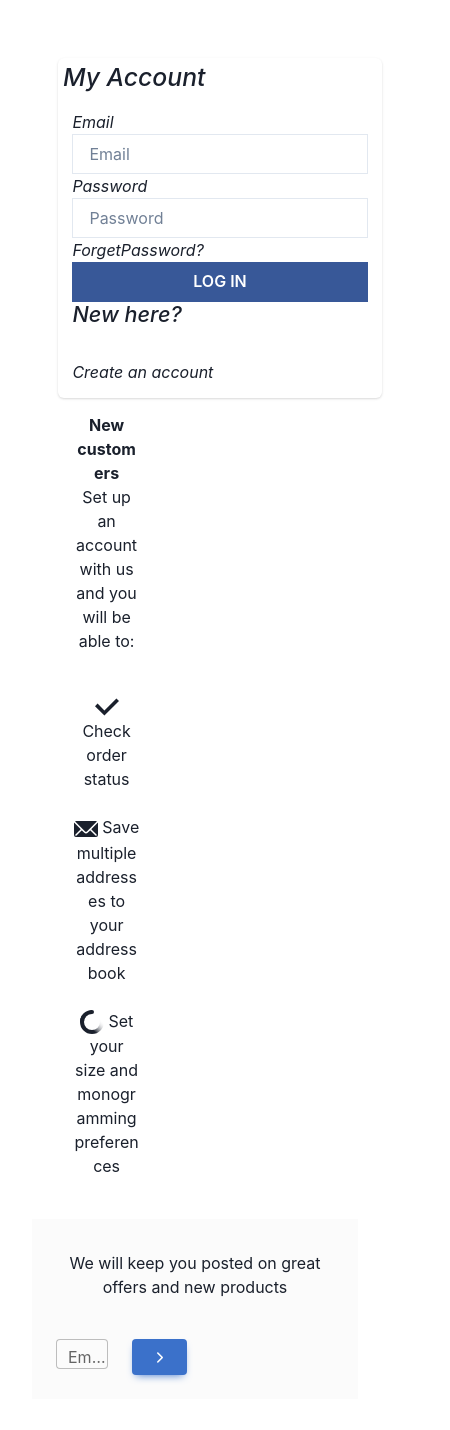
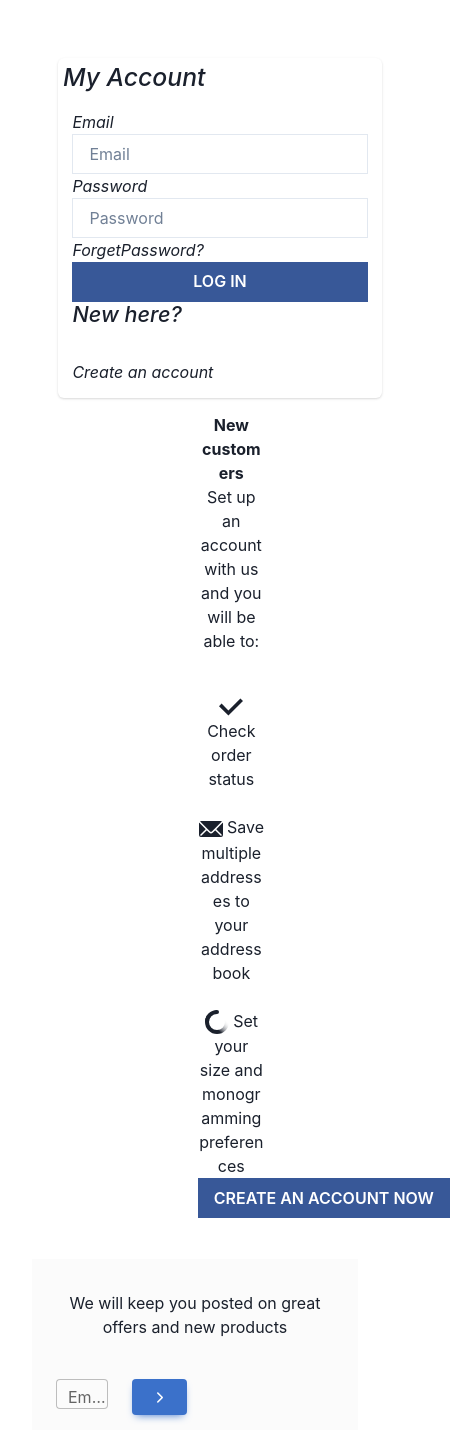
Before and after one commit to inzu30/uni_clo, a React (Vite) app in the folder project/: page /login in a window 390 px wide. Shown: the top 1430 px of the page, 450 px wide, since content can reach past the window. Built offline with nearby package versions, Linux system fonts and the light colour scheme; data requests are answered from the project's data file.

Commit message:
navigation of login to register and vice versa

```diff
--- a/project/src/component/Filter.jsx
+++ b/project/src/component/Filter.jsx
@@ -1,6 +1,7 @@
 import { Card, CardBody, Heading, Image, Stack, Text } from "@chakra-ui/react";
 import React, { useEffect, useState } from "react";
 import './Filter.css'
+import {useNavigate} from 'react-router-dom'
 
 const Filter = () => {
   const [product, setProduct] = useState([]);
@@ -53,12 +54,13 @@ const Filter = () => {
       sortProducts(selectedOption);
     }
   }
+  const navigate = useNavigate();
 
   return (
     <div>
       <div className="selectContainer">
         <select onChange={handleSortChange}>
-          <option value="default">Default</option>
+          <option value="default">Sort By-</option>
           <option value="asc">Price: Low to High</option>
           <option value="desc">Price: High to Low</option>
           <option value="ratingAsc">Rating: Low to High</option>
@@ -68,6 +70,11 @@ const Filter = () => {
       <br />
       <div className="mainDiv">
         {filterProduct.map((el) => (
+          <div
+            className="productdiv"
+            key={el.id}
+            onClick={() => navigate(`/product/${el.id}`)} // Navigate onClick
+          >
             <Card className="card" maxW="xs" key={el.id}>
               <CardBody>
                 <Image src={el.image} alt="Product Image" borderRadius="lg" />
@@ -79,6 +86,7 @@ const Filter = () => {
                 </Stack>
               </CardBody>
             </Card>
+          </div>
         ))}
       </div>
     </div>
--- a/project/src/component/Login.css
+++ b/project/src/component/Login.css
@@ -32,5 +32,4 @@
     align-content: center;
     justify-self: center;
   }
-
 }
--- a/project/src/component/Login.jsx
+++ b/project/src/component/Login.jsx
@@ -1,4 +1,5 @@
-import React, { useState, useEffect } from "react";
+import React, { useState, useEffect} from "react";
+import { useNavigate } from "react-router-dom";
 import "./Login.css";
 import Validation from "./Validation";
 import { Box, Button, Card, Input, Spacer } from "@chakra-ui/react";
@@ -56,6 +57,13 @@ const Login = () => {
       console.log(errors);
     }
   }, [errors]);
+
+  const nav = useNavigate();
+
+  function handleNavigate() {
+    nav("/register");
+  };
+
   return (
     <div className="outerBox">
       <Box className="outerBoxs" width="100%">
@@ -113,7 +121,8 @@ const Login = () => {
             <a href="#">Create an account</a>
           </form>
         </Card>
-        <Box className="register"padding="15px" w="30%">
+
+        <Box className="register" padding="15px" w="30%">
           <b>New customers</b>
           <p>Set up an account with us and you will be able to:</p>
           <br />
@@ -131,6 +140,17 @@ const Login = () => {
             <SpinnerIcon w={6} h={6} />
             <span> Set your size and monogramming preferences</span>
           </Box>
+          <Button
+            className="buttonR"
+            color="white"
+            colorScheme="facebook"
+            size="md"
+            variant="solid"
+            borderRadius="none"
+            onClick={handleNavigate}
+          >
+            CREATE AN ACCOUNT NOW
+          </Button>
         </Box>
       </Box>
     </div>
--- a/project/src/component/Register.css
+++ b/project/src/component/Register.css
@@ -33,7 +33,7 @@ input:active{
 {
     width:60%
 }
-.select
+.selectoption
 {
     margin: 0%;
 }
@@ -46,8 +46,12 @@ label{
     .mainDiv {
         display: inline;
     }
-    .register
-    {
-        width :100%;
-    }
+    .register {
+    width: 80%; /* Adjust the width for smaller screens */
+    margin: 0 auto; /* Center the box horizontally */
+  }
+
+  .selectoption {
+    width: 100%; /* Make the select element width 100% */
+  }
 }
--- a/project/src/component/Register.jsx
+++ b/project/src/component/Register.jsx
@@ -4,6 +4,7 @@ import showPwdImg from "./show-password.svg";
 import hidePwdImg from "./hide-password.svg";
 import { useState } from "react";
 import ValidationR from "./ValidationR";
+import {useNavigate} from 'react-router-dom'
 import{
 InputGroup,
   Box,
@@ -56,17 +57,23 @@ const Register = () => {
       }
     }
 
+    const nav = useNavigate();
+
+  function handleNavigate() {
+    nav("/login");
+  }
+
   return (
     <div className="mainDiv">
       <Box className="register" size="40%">
         <Spacer className="bigger">Create account</Spacer>
         <br />
         <Select
-          className="select"
+          className="selectoption"
           borderRadius="none"
           variant="outline"
           placeholder="CHOOSE A TITLE"
-          w="50vw"
+
           borderColor="darkblue"
         >
           <option value="MR">MR</option>
@@ -178,6 +185,7 @@ const Register = () => {
           w="90%"
           borderRadius="none"
           justifyContent="center"
+          onClick={handleNavigate}
         >
           LOG IN
         </Button>
```
Lines whose indentation alone changed are shown as unchanged.
